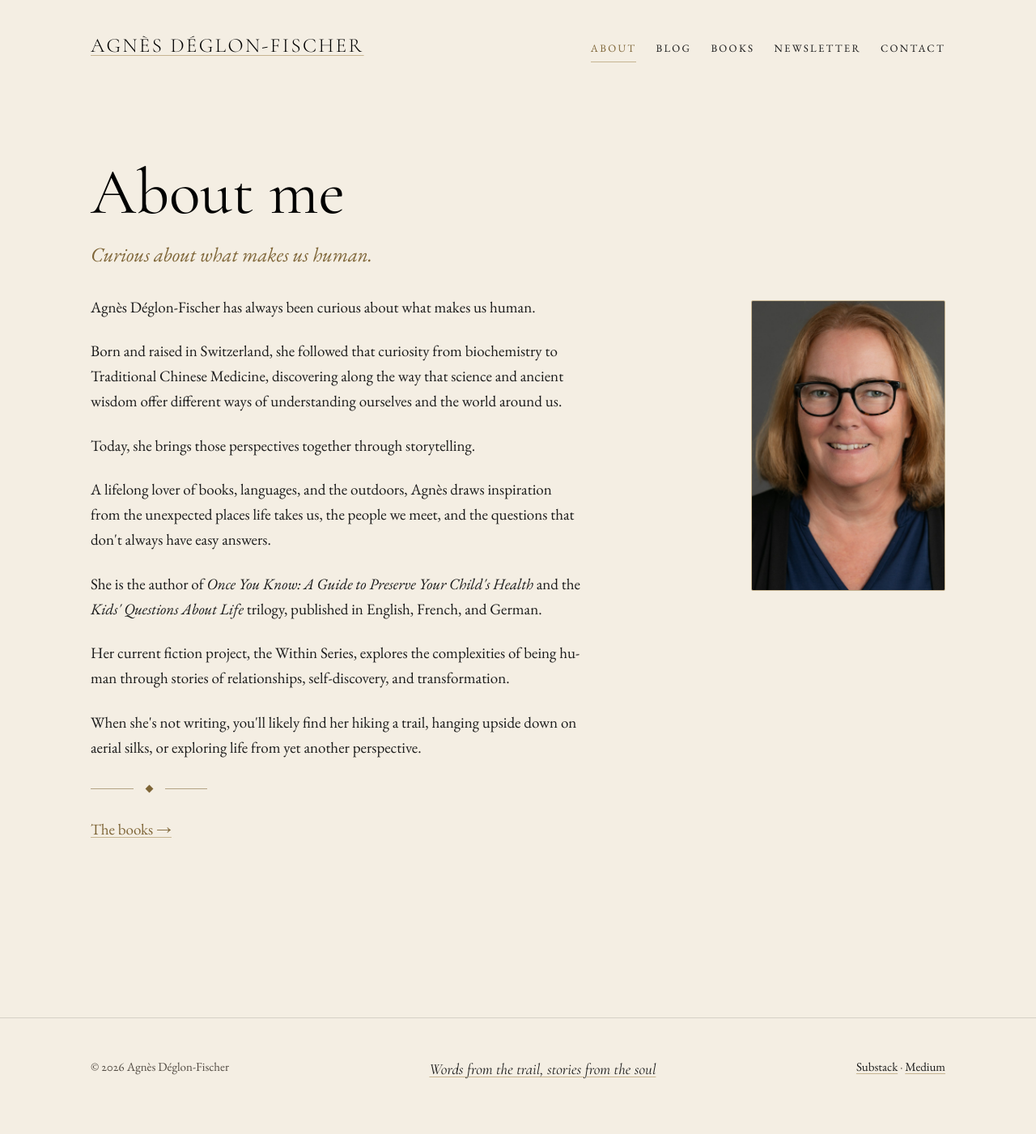
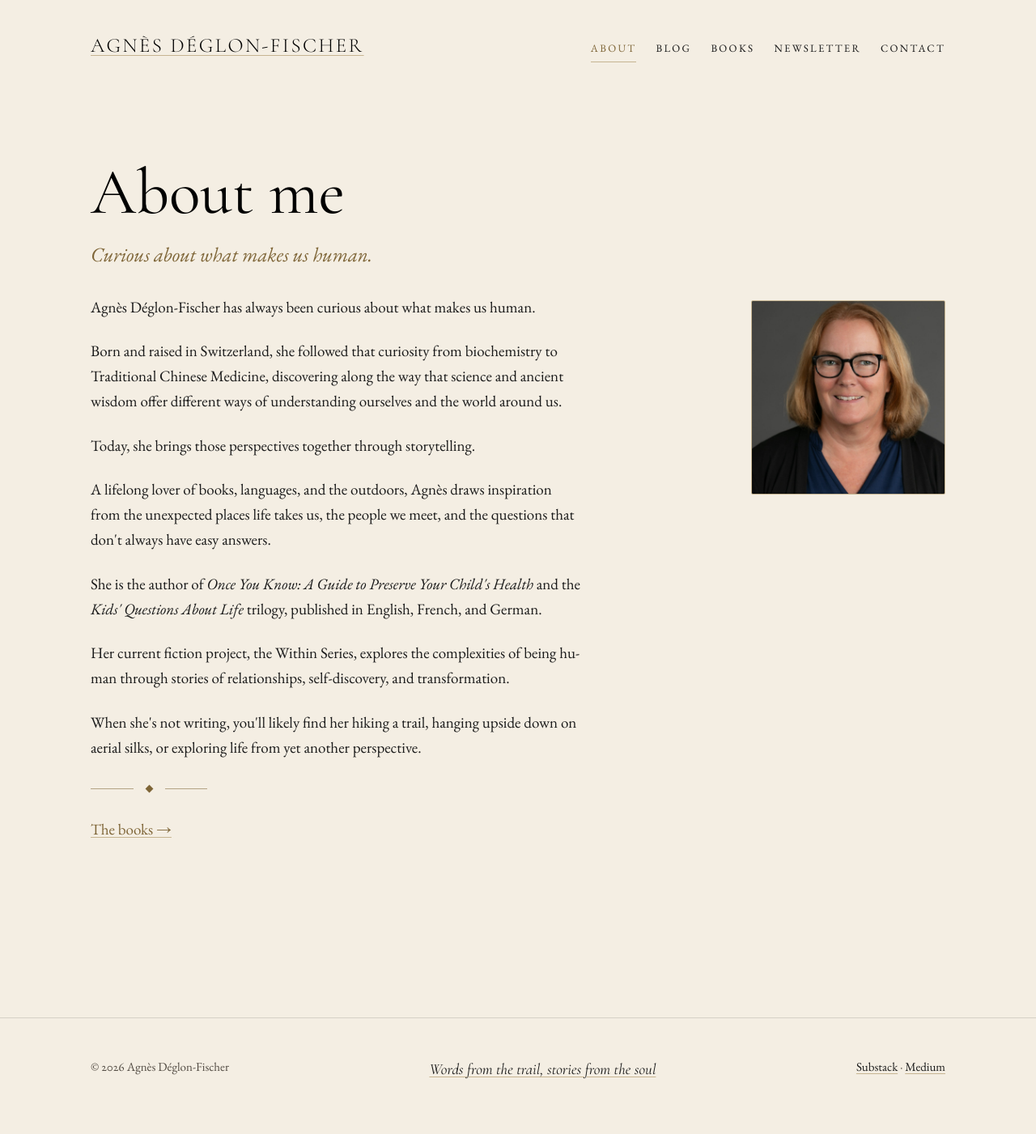
Before and after one commit to adeglon/adeglon.github.io, a Jekyll site: the page built from docs/about.md, in a window 1280 px wide. Shown: the whole page at 81% size. Built offline with Jekyll 4.4.1, drawn with Linux system fonts in a browser that asks for light colours; a script that is not in the unit is left out.

Commit message:
The portrait goes square: more air, less crop

```diff
--- a/docs/about.md
+++ b/docs/about.md
@@ -7,14 +7,14 @@ description: >-
   Traditional Chinese Medicine, author of Once You Know and the Kids' Questions
   About Life trilogy, and at work on the Within Series.
 permalink: /about/
-og_image: /assets/author/agnes-portrait-2026-1000.jpg
+og_image: /assets/author/agnes-portrait-square-1000.jpg
 redirect_from:
   - /author/
   - /family-mis-adventures/
 ---
 
-<img class="portrait" src="{{ '/assets/author/agnes-portrait-2026-1000.jpg' | relative_url }}"
-     width="1000" height="1500" loading="lazy"
+<img class="portrait" src="{{ '/assets/author/agnes-portrait-square-1000.jpg' | relative_url }}"
+     width="1000" height="1000" loading="lazy"
      alt="Agnès Déglon-Fischer">
 
 Agnès Déglon-Fischer has always been curious about what makes us human.
```
Also changed, not shown: docs/assets/author/agnes-portrait-square-1000.jpg (added).
